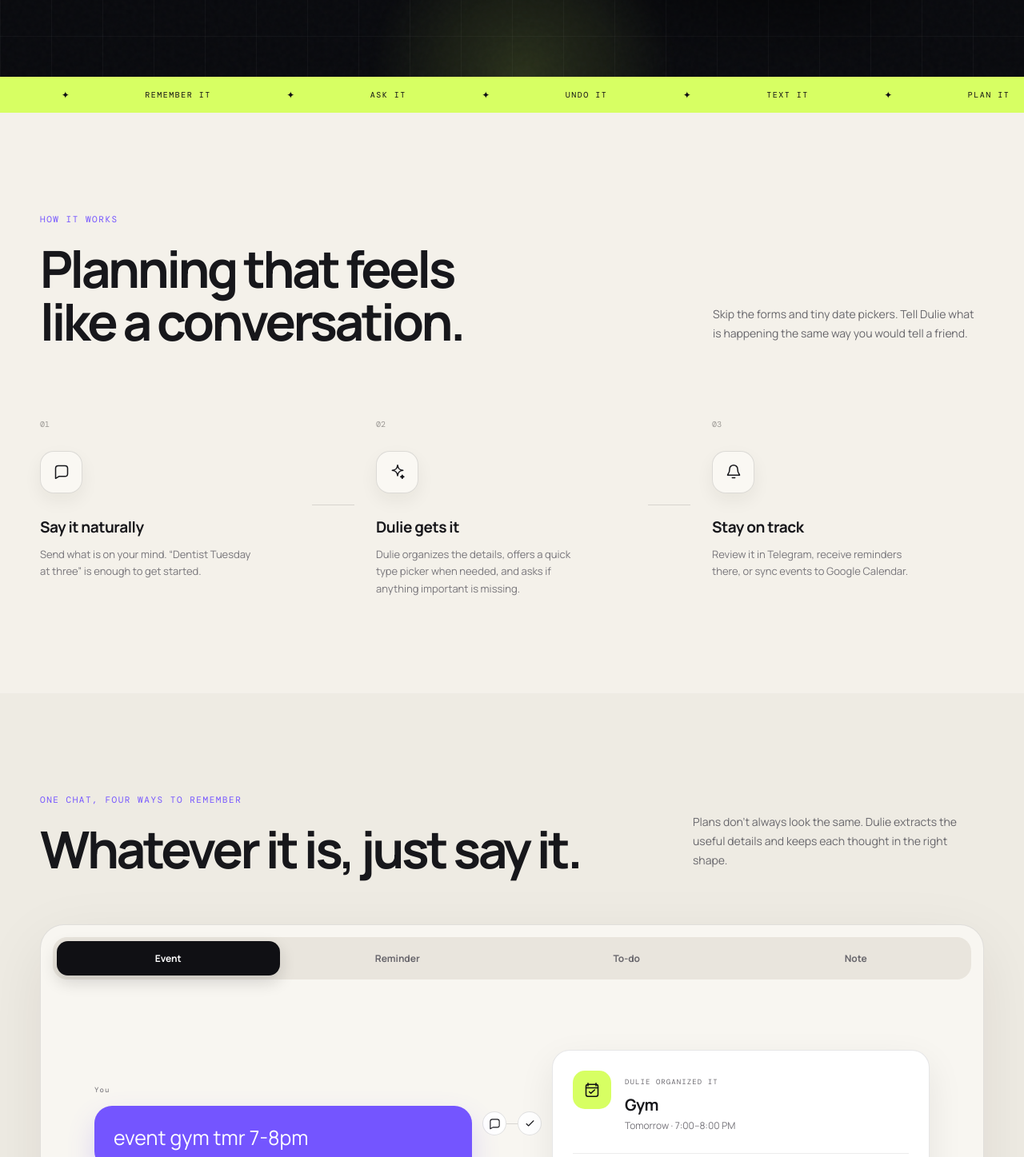
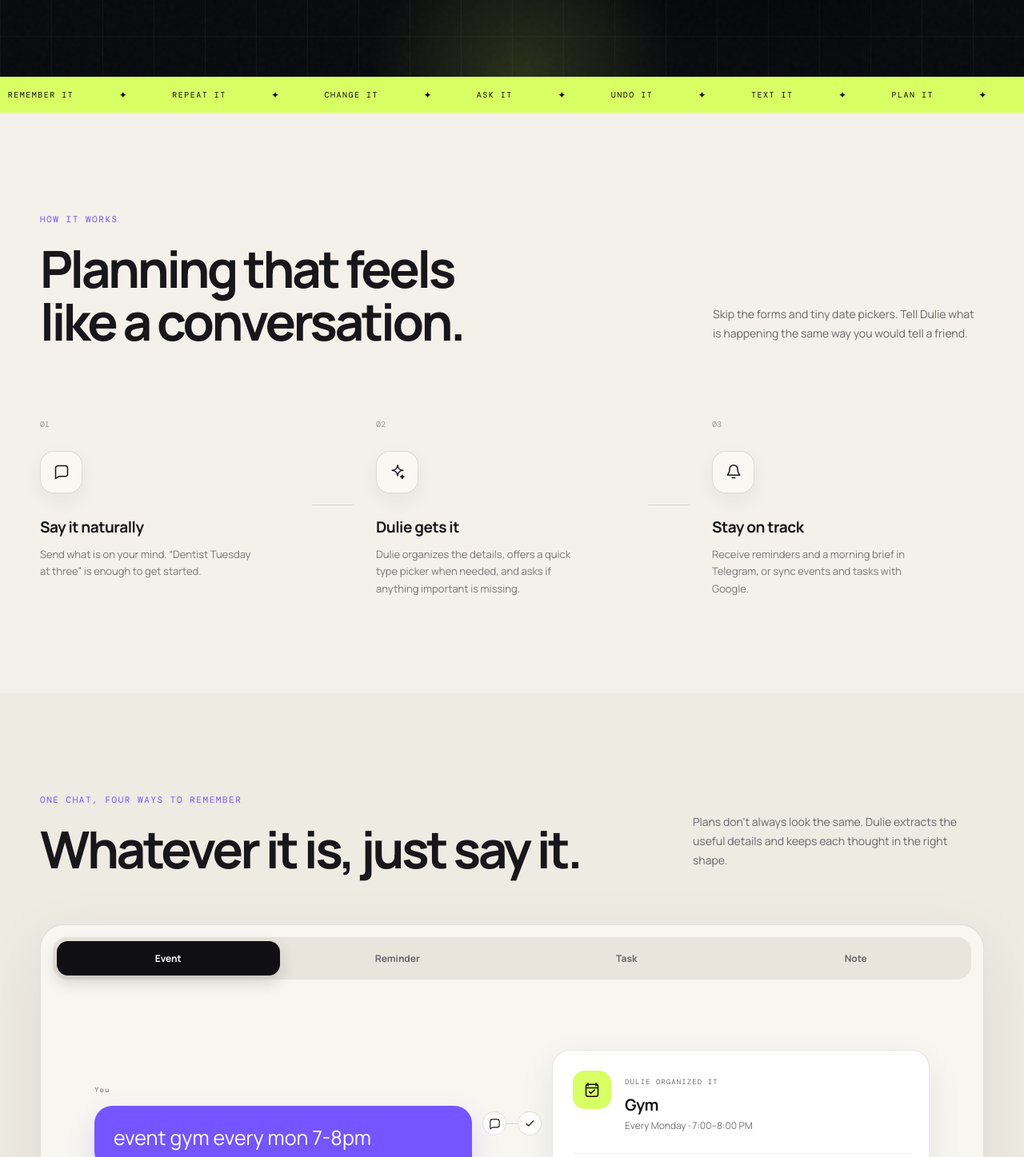
Before and after one commit to dulie-ai/Landing-Page, a React (Vite) app: page / in a window 1280 px wide. Shown: the part 723-2170 px from the top of the page at 80% size. Built offline with nearby package versions, Linux system fonts and the light colour scheme.

Commit message:
showcase development branch capabilities

```diff
--- a/index.html
+++ b/index.html
@@ -5,7 +5,7 @@
     <meta name="viewport" content="width=device-width, initial-scale=1.0" />
     <meta
       name="description"
-      content="Turn everyday Telegram messages into events, reminders, to-dos, and notes with Dulie."
+      content="Turn everyday Telegram messages into events, reminders, tasks, and notes—with recurrence, morning summaries, and Google sync."
     />
     <meta name="theme-color" content="#08090d" />
     <meta name="color-scheme" content="dark light" />
@@ -14,7 +14,7 @@
     <meta property="og:title" content="Dulie — Make plans. Keep them." />
     <meta
       property="og:description"
-      content="Events, reminders, to-dos, and notes—all from one Telegram conversation."
+      content="Recurring events, reminders, tasks, notes, and Google sync—all from one Telegram conversation."
     />
     <meta name="twitter:card" content="summary_large_image" />
     <meta property="og:image" content="/social-card.png" />
@@ -31,7 +31,7 @@
         "name": "Dulie",
         "applicationCategory": "ProductivityApplication",
         "operatingSystem": "Telegram",
-        "description": "A Telegram bot for capturing events, reminders, to-dos, and notes from natural language."
+        "description": "A Telegram planning bot for recurring events, reminders, tasks, notes, morning summaries, and Google sync."
       }
     </script>
   </head>
--- a/src/App.jsx
+++ b/src/App.jsx
@@ -121,7 +121,7 @@
               </h1>
               <p className="hero__lede">
                 Write it your way—a shortcut, a full sentence, or anything in
-                between. Dulie turns it into an event, reminder, to-do, or note
+                between. Dulie turns it into an event, reminder, task, or note
                 and follows up when it matters.
               </p>
               <div className="hero__actions">
@@ -143,7 +143,7 @@
                 </div>
                 <p>
                   <strong>Four tools. One conversation.</strong>
-                  <span>Events · Reminders · To-dos · Notes</span>
+                  <span>Events · Reminders · Tasks · Notes</span>
                 </p>
               </div>
             </div>
@@ -158,6 +158,10 @@
                   <b>PLAN IT</b>
                   <i>✦</i>
                   <b>REMEMBER IT</b>
+                  <i>✦</i>
+                  <b>REPEAT IT</b>
+                  <i>✦</i>
+                  <b>CHANGE IT</b>
                   <i>✦</i>
                   <b>ASK IT</b>
                   <i>✦</i>
@@ -218,8 +222,8 @@
                 </span>
                 <h3>Stay on track</h3>
                 <p>
-                  Review it in Telegram, receive reminders there, or sync events
-                  to Google Calendar.
+                  Receive reminders and a morning brief in Telegram, or sync
+                  events and tasks with Google.
                 </p>
               </div>
             </div>
--- a/src/components/BuildStory.jsx
+++ b/src/components/BuildStory.jsx
@@ -6,7 +6,7 @@
   "Go",
   "PostgreSQL",
   "OpenAI",
-  "Google Calendar",
+  "Google Calendar + Tasks",
 ];
 
 export function BuildStory() {
@@ -23,7 +23,8 @@
           <p>
             Dulie is a full-stack system, not a scripted demo. A Go service
             orchestrates language understanding, persistent storage, reminders,
-            OAuth, and calendar sync behind one quiet Telegram conversation.
+            recurring schedules, OAuth, and Google Calendar and Tasks sync
+            behind one quiet Telegram conversation.
           </p>
           <a href={siteConfig.githubUrl} target="_blank" rel="noreferrer">
             Explore the source <ArrowRight size={17} />
@@ -73,8 +74,8 @@
               <small>Plans + context</small>
             </div>
             <div>
-              <strong>Google Calendar</strong>
-              <small>Optional sync</small>
+              <strong>Google Workspace</strong>
+              <small>Calendar + Tasks</small>
             </div>
           </div>
         </div>
--- a/src/components/Faq.jsx
+++ b/src/components/Faq.jsx
@@ -35,8 +35,8 @@
           <strong>A straightforward privacy note</strong>
           <p>
             Dulie stores your Telegram account identifier, recent conversation
-            context, and the items you ask it to remember. Google Calendar
-            access is optional and is used only after you connect it.
+            context, and the items you ask it to remember. Google Calendar and
+            Tasks access is optional and is used only after you connect it.
           </p>
         </div>
       </div>
--- a/src/components/ProductShowcase.jsx
+++ b/src/components/ProductShowcase.jsx
@@ -86,7 +86,7 @@
           <article>
             <Undo />
             <strong>Mistake? Undo it.</strong>
-            <p>Reverse a create or delete for ten minutes.</p>
+            <p>Reverse creates, edits, deletes, or a whole batch.</p>
           </article>
           <article>
             <strong>Made for your timezone</strong>
--- a/src/content.js
+++ b/src/content.js
@@ -4,23 +4,23 @@
     icon: "spark",
     title: "Understands the way you talk",
     description:
-      "No rigid syntax to memorize. Dulie pulls the useful details from an ordinary message and asks when something important is missing.",
+      "No rigid syntax to memorize. Dulie can pull several plans from one ordinary message, keep the context, and ask when something important is missing.",
     tone: "violet",
   },
   {
     number: "02",
     icon: "bell",
-    title: "Reminds you in Telegram",
+    title: "Keeps the day in view",
     description:
-      "Set a reminder where you already chat. Dulie keeps track of the time and sends the nudge back to the same conversation.",
+      "Get reminders in the same conversation and an automatic 8 AM brief of today’s events and scheduled tasks.",
     tone: "lime",
   },
   {
     number: "03",
     icon: "calendar",
-    title: "Connects to your calendar",
+    title: "Syncs with Google",
     description:
-      "Link Google Calendar when you want to. New events can sync automatically, with your timezone handled along the way.",
+      "Connect once. Dulie mirrors events to Google Calendar and tasks to Google Tasks—including later edits, deletes, and Undo.",
     tone: "cream",
   },
 ];
@@ -29,10 +29,10 @@
   {
     id: "event",
     label: "Event",
-    prompt: "event gym tmr 7-8pm",
+    prompt: "event gym every mon 7-8pm",
     title: "Gym",
-    detail: "Tomorrow · 7:00–8:00 PM",
-    response: "Event saved and ready to sync.",
+    detail: "Every Monday · 7:00–8:00 PM",
+    response: "Recurring event saved and ready to sync.",
   },
   {
     id: "reminder",
@@ -43,12 +43,12 @@
     response: "I’ll remind you here in Telegram.",
   },
   {
-    id: "todo",
-    label: "To-do",
-    prompt: "todo buy milk",
+    id: "task",
+    label: "Task",
+    prompt: "task buy milk",
     title: "Buy milk",
-    detail: "To-do · Active",
-    response: "Added to your to-do list.",
+    detail: "Task · Active",
+    response: "Added and ready for Google Tasks.",
   },
   {
     id: "note",
@@ -67,27 +67,57 @@
     eyebrow: "SAVE SOMETHING",
     title: "Start with the type. Keep the rest short.",
     description:
-      "Dulie understands common abbreviations, relative dates, time ranges, all-day plans, and priority words.",
+      "Dulie understands common abbreviations, relative dates, time ranges, all-day plans, and scheduled tasks.",
     commands: [
       { command: "event gym tmr 7-8pm", result: "Timed event" },
       { command: "event offsite fri all day", result: "All-day event" },
       { command: "reminder meds 9pm", result: "Scheduled reminder" },
-      { command: "todo submit form high priority", result: "Priority to-do" },
+      { command: "task submit form fri 5pm", result: "Scheduled task" },
       { command: "note wifi: mango42", result: "Saved note" },
     ],
   },
   {
+    id: "repeat",
+    label: "Repeat & batch",
+    eyebrow: "DO MORE AT ONCE",
+    title: "Repeat a plan—or send several together.",
+    description:
+      "Recurring events support daily, weekly, weekday, monthly, and custom intervals. A single message can also create several events or tasks.",
+    commands: [
+      { command: "event gym every mon 7-8pm", result: "Every Monday" },
+      { command: "event standup weekdays 9-9:15am", result: "Every weekday" },
+      {
+        command: "event physio every 2 weeks fri 4-5pm until dec",
+        result: "Repeat until date",
+      },
+      {
+        command: "events: gym mon 7-8; dentist tue 3-4",
+        result: "Two events",
+      },
+      {
+        command: "tasks: buy milk; book dentist; send invoice",
+        result: "Three tasks",
+      },
+    ],
+  },
+  {
     id: "manage",
-    label: "Find & manage",
-    eyebrow: "GET IT BACK",
-    title: "Ask for a list. Remove what is done.",
+    label: "Edit & find",
+    eyebrow: "CHANGE YOUR MIND",
+    title: "Move it, rename it, find it, or remove it.",
     description:
-      "List any saved type, narrow timed items to a date range, or delete by title. Dulie asks for clarification when a request is ambiguous.",
+      "Updates happen in place and sync to Google when connected. List by type or date range, and delete a single item or a matching group.",
     commands: [
-      { command: "list todos", result: "Open to-dos" },
+      {
+        command: "reschedule event gym to tue 8-9pm",
+        result: "Move + sync",
+      },
+      {
+        command: "rename task buy milk to buy groceries",
+        result: "Rename task",
+      },
       { command: "list events this week", result: "Upcoming events" },
       { command: "reminders tomorrow", result: "Tomorrow’s reminders" },
-      { command: "list notes", result: "Saved notes" },
       { command: "delete note wifi", result: "Delete + Undo" },
     ],
   },
@@ -110,45 +140,67 @@
 export const detailedCapabilities = [
   {
     number: "01",
-    title: "Timed or all-day",
+    title: "Repeats, naturally",
     description:
-      "Give Dulie a start and end time, or say “all day.” Both formats become structured events and sync cleanly to Google Calendar.",
-    detail: "EVENTS",
+      "Say daily, weekdays, every Monday, every two weeks, or monthly. Add an end date when the routine is temporary.",
+    detail: "RECURRENCE",
+    tags: ["DAILY", "WEEKDAYS", "MONTHLY"],
   },
   {
     number: "02",
-    title: "Short follow-ups",
+    title: "One message, many plans",
     description:
-      "If something is missing, answer naturally—“tomorrow,” “at 8,” or “make it a reminder.” Recent context completes the thought.",
-    detail: "CONTEXT",
+      "Send a list of events or tasks together. Dulie splits the message, validates each item, and saves the complete ones in one pass.",
+    detail: "BATCH",
+    tags: ["SPLIT", "CHECK", "SAVE"],
   },
   {
     number: "03",
-    title: "A type picker when needed",
+    title: "Edit without rebuilding",
     description:
-      "Send an ambiguous thought and Dulie offers Event, Reminder, To-do, and Note buttons instead of making a risky guess.",
-    detail: "CLARITY",
+      "Reschedule an event, rename a task, change a note, or move a reminder. Dulie updates the existing item instead of creating a duplicate.",
+    detail: "UPDATES",
+    tags: ["MOVE", "RENAME", "RESCHEDULE"],
   },
   {
     number: "04",
-    title: "Calendar-safe actions",
+    title: "Calendar and Tasks sync",
     description:
-      "Connected events are created in Google Calendar. Delete or undo them in Dulie and the linked calendar is kept aligned.",
+      "One Google connection covers Calendar events and Google Tasks. Creates, updates, deletes, and reversals are mirrored automatically.",
     detail: "SYNC",
+    tags: ["CREATE", "UPDATE", "DELETE"],
   },
   {
     number: "05",
-    title: "Undo built in",
+    title: "Color-coded automatically",
     description:
-      "Every create or delete returns a one-tap Undo button for ten minutes, including the matching calendar action when connected.",
-    detail: "CONTROL",
+      "Work, fitness, errands, and leisure events receive distinct Google Calendar colors and category-aware default durations.",
+    detail: "CATEGORIES",
+    swatches: ["#e67c73", "#fbd75b", "#b99aff", "#46d6db"],
   },
   {
     number: "06",
-    title: "Local time by city",
+    title: "An 8 AM morning brief",
     description:
-      "Set a city such as Singapore or Manila—or use an IANA timezone—and relative dates are resolved in your local time.",
-    detail: "TIMEZONE",
+      "Start the day with a Telegram summary of today’s events and scheduled tasks, including recurring events due that day.",
+    detail: "SUMMARY",
+    tags: ["08:00", "EVENTS", "TASKS"],
+  },
+  {
+    number: "07",
+    title: "Undo goes further",
+    description:
+      "Reverse creates, updates, deletes, or an entire batch for ten minutes. Connected Google items are rolled back with them.",
+    detail: "CONTROL",
+    tags: ["CREATE", "EDIT", "BATCH"],
+  },
+  {
+    number: "08",
+    title: "Context, with guardrails",
+    description:
+      "Short follow-ups complete missing details. Ambiguous messages get a type picker, and city-based timezones keep relative dates local.",
+    detail: "CONTEXT",
+    tags: ["FOLLOW-UP", "PICKER", "LOCAL TIME"],
   },
 ];
 
@@ -156,7 +208,7 @@
   {
     question: "Do I need to learn special commands?",
     answer:
-      "Not for everyday planning. Write naturally and Dulie will help identify whether you mean an event, reminder, to-do, or note. A few simple commands are available for settings and calendar connection.",
+      "Not for everyday planning. Write naturally and Dulie will help identify whether you mean an event, reminder, task, or note. A few simple commands are available for settings and Google connection.",
   },
   {
     question: "What happens if I leave out a detail?",
@@ -166,11 +218,16 @@
   {
     question: "Can Dulie find or remove things later?",
     answer:
-      "Yes. You can ask for saved events, reminders, to-dos, or notes, and remove items by title or time range. Create and delete actions also include a ten-minute undo option.",
+      "Yes. You can list, rename, reschedule, or remove saved items by title or time range. Creates, updates, deletes, and batch actions include a ten-minute Undo option.",
   },
   {
-    question: "Does Google Calendar connection have to be enabled?",
+    question: "What does the Google connection sync?",
     answer:
-      "No. Calendar connection is optional. Dulie can keep working in Telegram without it; connect Google Calendar only when you want event syncing.",
+      "It is optional. Once connected, events sync with Google Calendar and tasks sync with Google Tasks—including later updates, deletes, and Undo actions.",
+  },
+  {
+    question: "Can events repeat?",
+    answer:
+      "Yes. Dulie supports daily, weekly, weekday, monthly, and interval-based recurring events, with an optional end date. Recurrence is carried into Google Calendar when connected.",
   },
 ];
```
Also changed, not shown: src/components/CommandDeck.jsx (+16 -2 lines), src/components/FeatureCard.jsx (+5 -5 lines), src/styles.css (+46 -9 lines), 1 other file (tests, documents, lock files or other folders).
